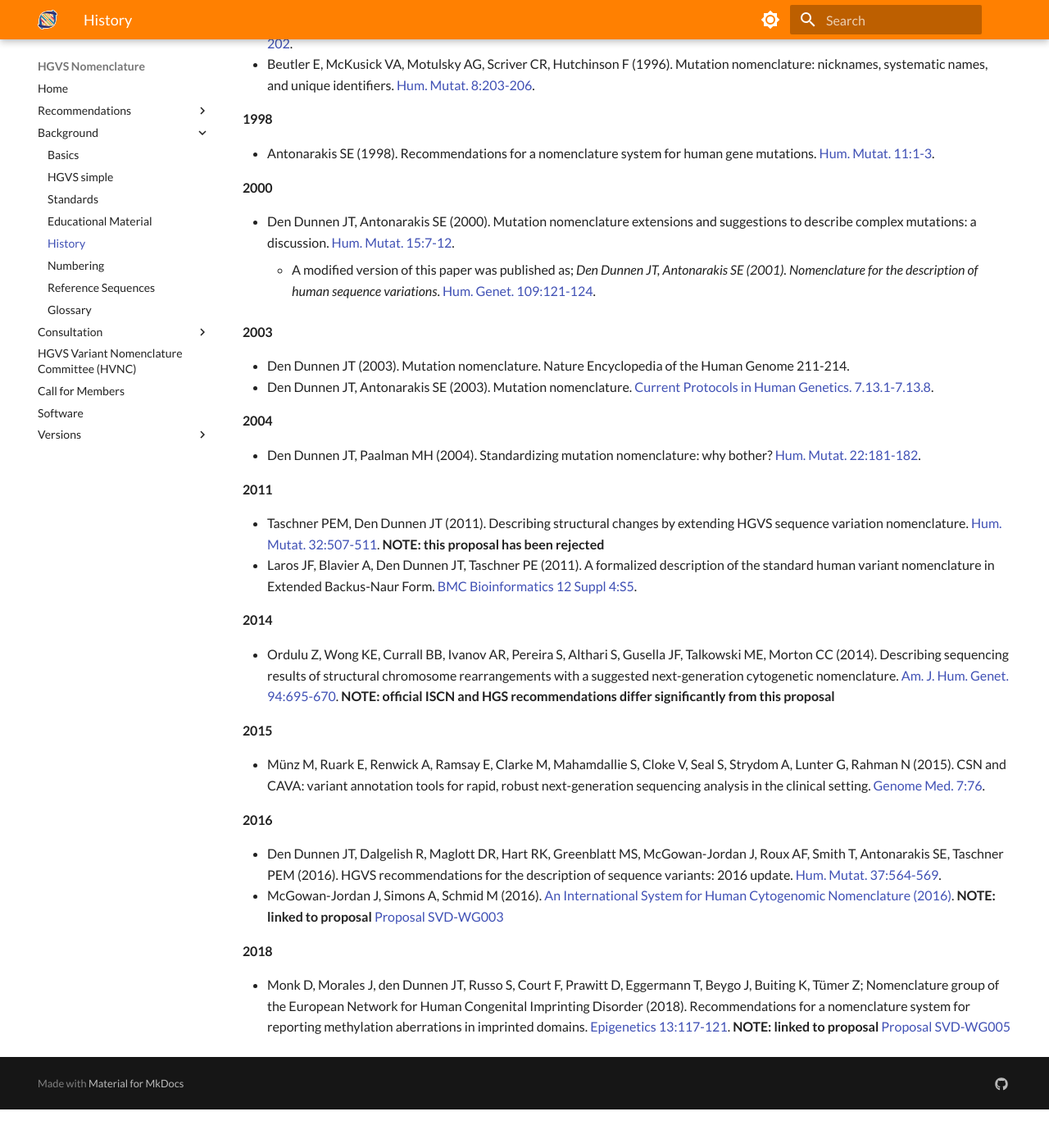
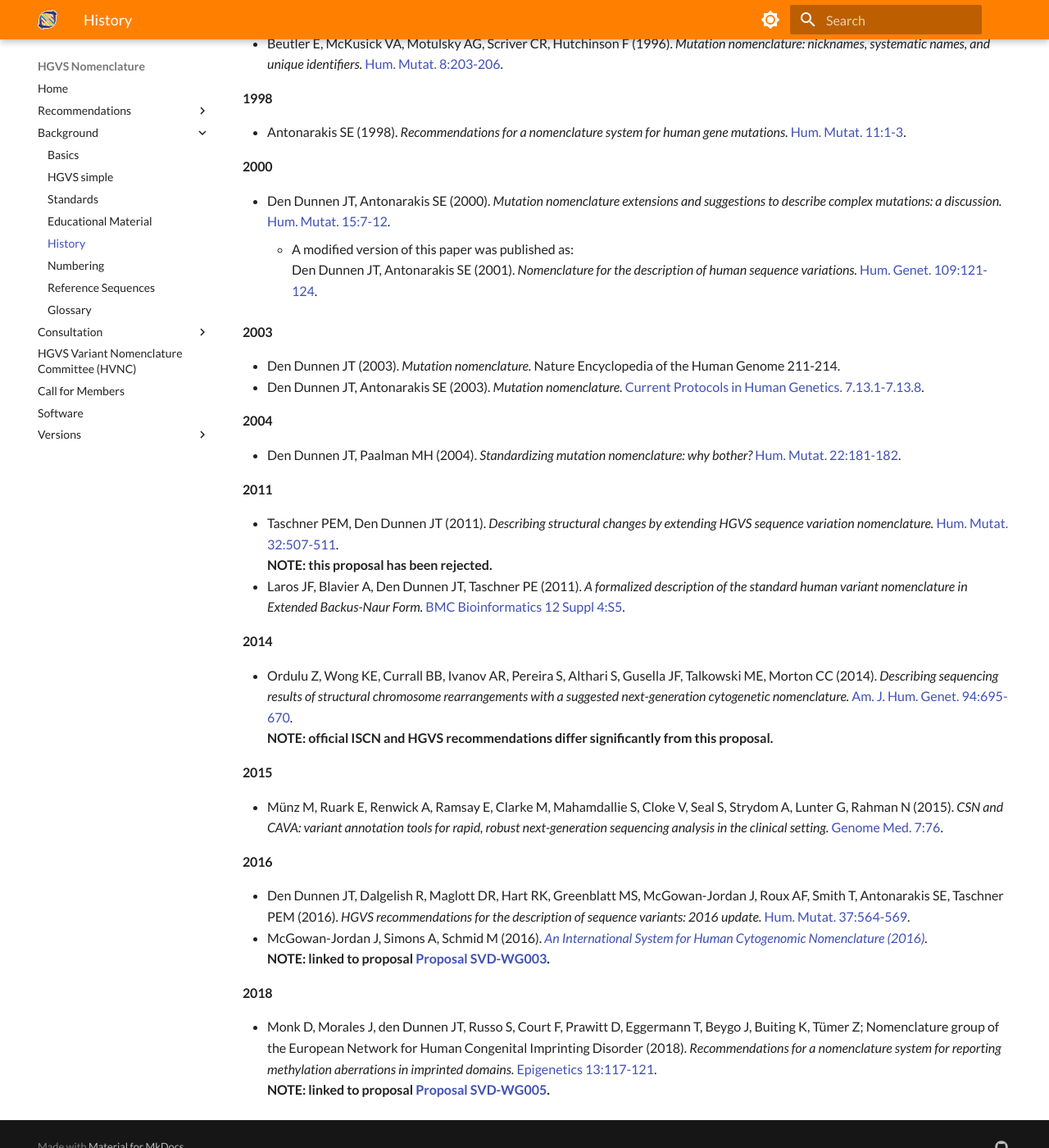
Before and after one commit to HGVSnomenclature/hgvs-nomenclature, an MkDocs documentation site: the page built from docs/background/history.md, in a window 1280 px wide and 1400 px high, scrolled down 566 px. Shown: the whole window at 82% size. Built offline with MkDocs 1.6.1 and Material for MkDocs 9.7.7, drawn with Linux system fonts in a browser that asks for light colours; before the commit the page ends 1919 px from its top, so only the background shows below that; some of the changed text lies outside the part shown.

Commit message:
Style the history page.

```diff
--- a/docs/background/history.md
+++ b/docs/background/history.md
@@ -2,58 +2,98 @@
 
 ## Publications on the description of sequence variants
 
-Below an overview of publications on the subject of sequence variant descriptions, from old to recent.
+Below, an overview of publications on the subject of sequence variant descriptions, from old to recent.
 
 #### 1993
 
-- Beaudet AL, Tsui LC (1993). A suggested nomenclature for designating mutations. [Hum. Mutat. 2:245-248](http://onlinelibrary.wiley.com/doi/10.1002/humu.1380020402/abstract).
-- Beutler E (1993). The designation of mutations. [Am. J. Hum. Genet. 53:783-785](http://www.ncbi.nlm.nih.gov/pmc/articles/PMC1682427/pdf/ajhg00054-0240.pdf).
+- Beaudet AL, Tsui LC (1993).
+  _A suggested nomenclature for designating mutations._
+  [Hum. Mutat. 2:245-248](http://onlinelibrary.wiley.com/doi/10.1002/humu.1380020402/abstract).
+- Beutler E (1993).
+  _The designation of mutations._
+  [Am. J. Hum. Genet. 53:783-785](http://www.ncbi.nlm.nih.gov/pmc/articles/PMC1682427/pdf/ajhg00054-0240.pdf).
 
 #### 1994
 
-- Antonarakis SE, McKusick VA (1994). Discussion on mutation nomenclature. [Hum. Mutat. 4:166](http://onlinelibrary.wiley.com/doi/10.1002/humu.1380040215/pdf).
+- Antonarakis SE, McKusick VA (1994).
+  _Discussion on mutation nomenclature._
+  [Hum. Mutat. 4:166](http://onlinelibrary.wiley.com/doi/10.1002/humu.1380040215/pdf).
 
 #### 1996
 
-- Ad Hoc Committee on Mutation Nomenclature (1996). Update on nomenclature for human gene mutations. [Hum. Mutat. 8:197-202](http://onlinelibrary.wiley.com/doi/10.1002/humu.1380080302/pdf).
-- Beutler E, McKusick VA, Motulsky AG, Scriver CR, Hutchinson F (1996). Mutation nomenclature: nicknames, systematic names, and unique identifiers. [Hum. Mutat. 8:203-206](http://onlinelibrary.wiley.com/doi/10.1002/%28SICI%291098-1004%281996%298:3%3C203::AID-HUMU1%3E3.0.CO;2-A/pdf).
+- Ad Hoc Committee on Mutation Nomenclature (1996).
+  _Update on nomenclature for human gene mutations._
+  [Hum. Mutat. 8:197-202](http://onlinelibrary.wiley.com/doi/10.1002/humu.1380080302/pdf).
+- Beutler E, McKusick VA, Motulsky AG, Scriver CR, Hutchinson F (1996).
+  _Mutation nomenclature: nicknames, systematic names, and unique identifiers._
+  [Hum. Mutat. 8:203-206](http://onlinelibrary.wiley.com/doi/10.1002/%28SICI%291098-1004%281996%298:3%3C203::AID-HUMU1%3E3.0.CO;2-A/pdf).
 
 #### 1998
 
-- Antonarakis SE (1998). Recommendations for a nomenclature system for human gene mutations. [Hum. Mutat. 11:1-3](http://www3.interscience.wiley.com/cgi-bin/fulltext/5001291/PDFSTART).
+- Antonarakis SE (1998).
+  _Recommendations for a nomenclature system for human gene mutations._
+  [Hum. Mutat. 11:1-3](http://www3.interscience.wiley.com/cgi-bin/fulltext/5001291/PDFSTART).
 
 #### 2000
 
-- Den Dunnen JT, Antonarakis SE (2000). Mutation nomenclature extensions and suggestions to describe complex mutations: a discussion. [Hum. Mutat. 15:7-12](http://www3.interscience.wiley.com/cgi-bin/fulltext/68503056/PDFSTART).
-    - A modified version of this paper was published as; _Den Dunnen JT, Antonarakis SE (2001). Nomenclature for the description of human sequence variations_. [Hum. Genet. 109:121-124](https://link.springer.com/article/10.1007/s004390100505).
+- Den Dunnen JT, Antonarakis SE (2000).
+  _Mutation nomenclature extensions and suggestions to describe complex mutations: a discussion._
+  [Hum. Mutat. 15:7-12](http://www3.interscience.wiley.com/cgi-bin/fulltext/68503056/PDFSTART).
+    - A modified version of this paper was published as:<br>
+      Den Dunnen JT, Antonarakis SE (2001).
+      _Nomenclature for the description of human sequence variations._
+      [Hum. Genet. 109:121-124](https://link.springer.com/article/10.1007/s004390100505).
 
 #### 2003
 
-- Den Dunnen JT (2003). Mutation nomenclature. Nature Encyclopedia of the Human Genome 211-214.
-- Den Dunnen JT, Antonarakis SE (2003). Mutation nomenclature. [Current Protocols in Human Genetics. 7.13.1-7.13.8](http://www.currentprotocols.com/WileyCDA/CPTitle/isbn-0471034207.html).
+- Den Dunnen JT (2003).
+  _Mutation nomenclature._
+  Nature Encyclopedia of the Human Genome 211-214.
+- Den Dunnen JT, Antonarakis SE (2003).
+  _Mutation nomenclature._
+  [Current Protocols in Human Genetics. 7.13.1-7.13.8](http://www.currentprotocols.com/WileyCDA/CPTitle/isbn-0471034207.html).
 
 #### 2004
 
-- Den Dunnen JT, Paalman MH (2004). Standardizing mutation nomenclature: why bother? [Hum. Mutat. 22:181-182](http://onlinelibrary.wiley.com/doi/10.1002/humu.10262/pdf).
+- Den Dunnen JT, Paalman MH (2004).
+  _Standardizing mutation nomenclature: why bother?_
+  [Hum. Mutat. 22:181-182](http://onlinelibrary.wiley.com/doi/10.1002/humu.10262/pdf).
 
 #### 2011
 
-- Taschner PEM, Den Dunnen JT (2011). Describing structural changes by extending HGVS sequence variation nomenclature. [Hum. Mutat. 32:507-511](http://onlinelibrary.wiley.com/doi/10.1002/humu.21427/pdf). **NOTE:** **this proposal has been rejected**
-- Laros JF, Blavier A, Den Dunnen JT, Taschner PE (2011). A formalized description of the standard human variant nomenclature in Extended Backus-Naur Form. [BMC Bioinformatics 12 Suppl 4:S5](http://www.ncbi.nlm.nih.gov/pmc/articles/PMC3194197/pdf/1471-2105-12-S4-S5.pdf).
+- Taschner PEM, Den Dunnen JT (2011).
+  _Describing structural changes by extending HGVS sequence variation nomenclature._
+  [Hum. Mutat. 32:507-511](http://onlinelibrary.wiley.com/doi/10.1002/humu.21427/pdf).<br>
+  **NOTE: this proposal has been rejected.**
+- Laros JF, Blavier A, Den Dunnen JT, Taschner PE (2011).
+  _A formalized description of the standard human variant nomenclature in Extended Backus-Naur Form._
+  [BMC Bioinformatics 12 Suppl 4:S5](http://www.ncbi.nlm.nih.gov/pmc/articles/PMC3194197/pdf/1471-2105-12-S4-S5.pdf).
 
 #### 2014
 
-- Ordulu Z, Wong KE, Currall BB, Ivanov AR, Pereira S, Althari S, Gusella JF, Talkowski ME, Morton CC (2014). Describing sequencing results of structural chromosome rearrangements with a suggested next-generation cytogenetic nomenclature. [Am. J. Hum. Genet. 94:695-670](http://doi.org/10.1016/j.ajhg.2014.03.020). **NOTE:** **official ISCN and HGS recommendations differ significantly from this proposal**
+- Ordulu Z, Wong KE, Currall BB, Ivanov AR, Pereira S, Althari S, Gusella JF, Talkowski ME, Morton CC (2014).
+  _Describing sequencing results of structural chromosome rearrangements with a suggested next-generation cytogenetic nomenclature._
+  [Am. J. Hum. Genet. 94:695-670](http://doi.org/10.1016/j.ajhg.2014.03.020).<br>
+  **NOTE: official ISCN and HGVS recommendations differ significantly from this proposal.**
 
 #### 2015
 
-- Münz M, Ruark E, Renwick A, Ramsay E, Clarke M, Mahamdallie S, Cloke V, Seal S, Strydom A, Lunter G, Rahman N (2015). CSN and CAVA: variant annotation tools for rapid, robust next-generation sequencing analysis in the clinical setting. [Genome Med. 7:76](http://genomemedicine.biomedcentral.com/articles/10.1186/s13073-015-0195-6).
+- Münz M, Ruark E, Renwick A, Ramsay E, Clarke M, Mahamdallie S, Cloke V, Seal S, Strydom A, Lunter G, Rahman N (2015).
+  _CSN and CAVA: variant annotation tools for rapid, robust next-generation sequencing analysis in the clinical setting._
+  [Genome Med. 7:76](http://genomemedicine.biomedcentral.com/articles/10.1186/s13073-015-0195-6).
 
 #### 2016
 
-- Den Dunnen JT, Dalgelish R, Maglott DR, Hart RK, Greenblatt MS, McGowan-Jordan J, Roux AF, Smith T, Antonarakis SE, Taschner PEM (2016). HGVS recommendations for the description of sequence variants: 2016 update. [Hum. Mutat. 37:564-569](http://onlinelibrary.wiley.com/doi/10.1002/humu.22981/pdf).
-- McGowan-Jordan J, Simons A, Schmid M (2016). [An International System for Human Cytogenomic Nomenclature (2016)](https://www.karger.com/Book/Home/271658). **NOTE:** **linked to proposal** [Proposal SVD-WG003](../consultation/SVD-WG003.md)
+- Den Dunnen JT, Dalgelish R, Maglott DR, Hart RK, Greenblatt MS, McGowan-Jordan J, Roux AF, Smith T, Antonarakis SE, Taschner PEM (2016).
+  _HGVS recommendations for the description of sequence variants: 2016 update._
+  [Hum. Mutat. 37:564-569](http://onlinelibrary.wiley.com/doi/10.1002/humu.22981/pdf).
+- McGowan-Jordan J, Simons A, Schmid M (2016).
+  _[An International System for Human Cytogenomic Nomenclature (2016)](https://www.karger.com/Book/Home/271658)._<br>
+  **NOTE: linked to proposal [Proposal SVD-WG003](../consultation/SVD-WG003.md).**
 
 #### 2018
 
-- Monk D, Morales J, den Dunnen JT, Russo S, Court F, Prawitt D, Eggermann T, Beygo J, Buiting K, Tümer Z; Nomenclature group of the European Network for Human Congenital Imprinting Disorder (2018). Recommendations for a nomenclature system for reporting methylation aberrations in imprinted domains. [Epigenetics 13:117-121](https://www.ncbi.nlm.nih.gov/pubmed/?term=27911167). **NOTE:** **linked to proposal** [Proposal SVD-WG005](../consultation/SVD-WG005.md)
+- Monk D, Morales J, den Dunnen JT, Russo S, Court F, Prawitt D, Eggermann T, Beygo J, Buiting K, Tümer Z; Nomenclature group of the European Network for Human Congenital Imprinting Disorder (2018).
+  _Recommendations for a nomenclature system for reporting methylation aberrations in imprinted domains._
+  [Epigenetics 13:117-121](https://www.ncbi.nlm.nih.gov/pubmed/?term=27911167).<br>
+  **NOTE: linked to proposal [Proposal SVD-WG005](../consultation/SVD-WG005.md).**
```
